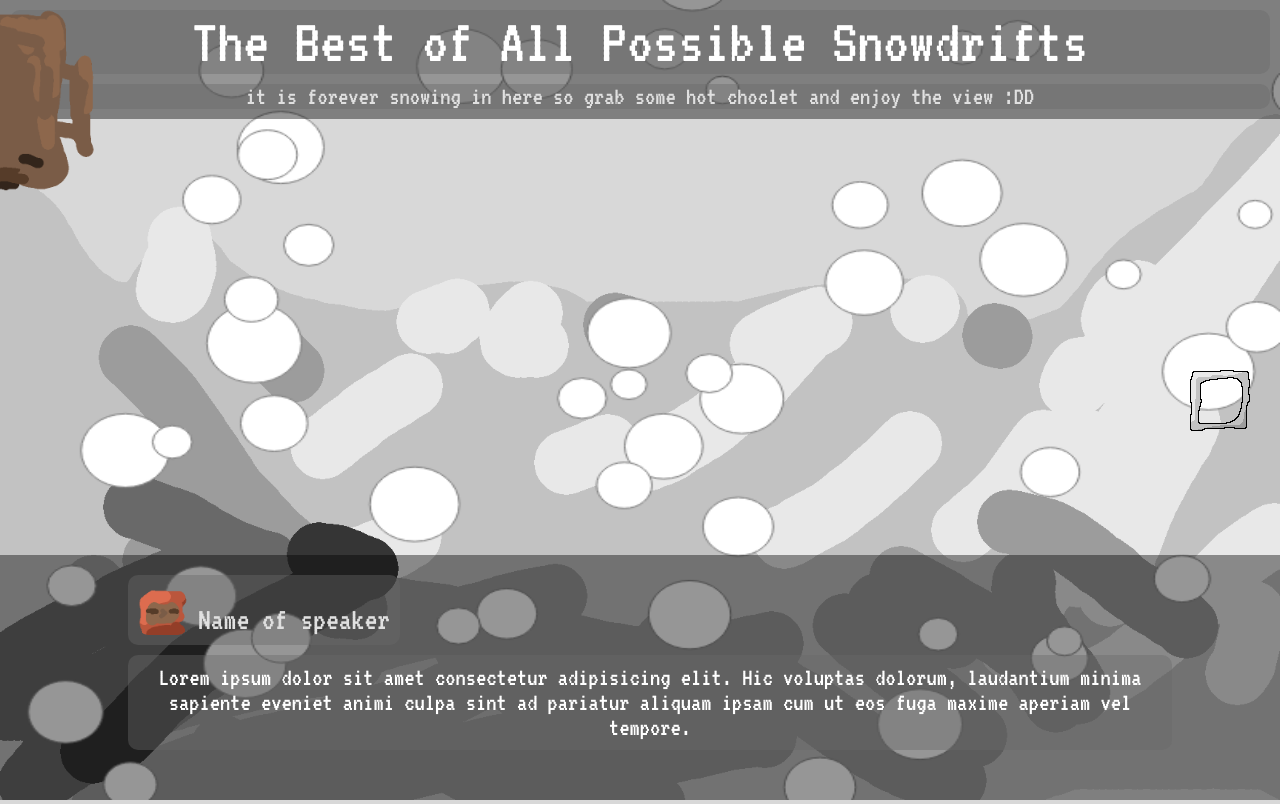
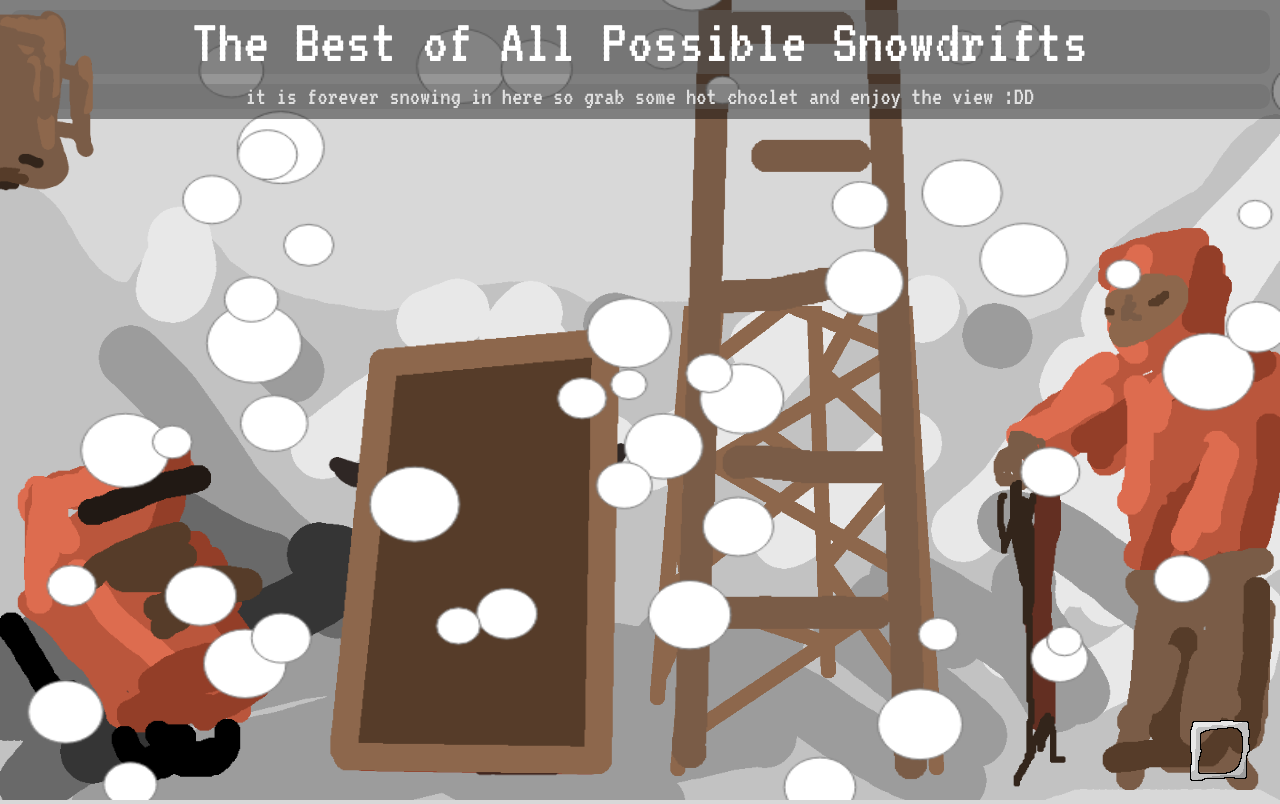
Before and after one commit to officialErnests/Scene69, a plain HTML site: page index.html in a window 1280 px wide. Drawn offline with Linux system fonts and the light colour scheme.

Commit message:
MoreThingies

```diff
--- a/index.html
+++ b/index.html
@@ -13,20 +13,7 @@
     <link href="https://fonts.googleapis.com/css2?family=Pixelify+Sans:wght@700&family=VT323&display=swap" rel="stylesheet">
 </head>
 <body>
-    <div class="place place--closed" id="place">
-        <h1>The Best of All Possible Snowdrifts</h1>
-        <p>it is forever snowing in here so grab some hot choclet and enjoy the view :DD</p>
-    </div>
-    <div class="diologue diologue--closed" id="diologue">
-        <span>
-            <img src="xcf/diologue_test.png" alt="some random">
-            <h1>Name of speaker</h1>
-        </span>
-        <p>
-            Lorem ipsum dolor sit amet consectetur adipisicing elit. Hic voluptas dolorum, laudantium minima sapiente eveniet animi culpa sint ad pariatur aliquam ipsam cum ut eos fuga maxime aperiam vel tempore.
-        </p>
-    </div>
-
+    <!-- z 20 -->
     <div class="backpack backpack--closed" id="backpack">
         <img src="xcf/prototype1_backpack_closed.png" alt="backpack" id="backpack_img">
         <div class="backpack__slots" id="backpack_slot_holder">
@@ -38,13 +25,49 @@
             <input type="image" src="xcf/prototype1_invSlot.png" alt="inv_slot" hidden class="inv_slot">
         </div>
     </div>
+    <!-- z 18 -->
     <div class="hand">
         <input type="image" src="xcf/prototype1_invSlot.png" alt="inv_slot">
     </div>
+    <!-- z 15 -->
+    <div class="diologue diologue--closed" id="diologue">
+        <span>
+            <img src="xcf/diologue_test.png" alt="some random">
+            <h1>Name of speaker</h1>
+        </span>
+        <p>
+            Lorem ipsum dolor sit amet consectetur adipisicing elit. Hic voluptas dolorum, laudantium minima sapiente eveniet animi culpa sint ad pariatur aliquam ipsam cum ut eos fuga maxime aperiam vel tempore.
+        </p>
+    </div>
+    <!-- z 10 -->
+    <div class="place place--closed" id="place">
+        <h1>The Best of All Possible Snowdrifts</h1>
+        <p>it is forever snowing in here so grab some hot choclet and enjoy the view :DD</p>
+    </div>
+    <!-- z 5 -->
+    <canvas class="snowstorm" width="640" height="320" id="snowstorm"></canvas>
+    <!-- z -5 -->
+    <div class="interactables">
+        <div class="interactables__slot">
+            <img src="xcf/prototype1_outside_snowmobile_interact.png" alt="Snowmobile">
+        </div>
+        <div class="interactables__slot">
+            <img src="xcf/prototype1_outside_shop.png" alt="Shop">
+            <img src="xcf/prototype1_outside_shop_interact.png" alt="Shop door">
+        </div>
+        <div class="interactables__slot">
+
+            <img src="xcf/prototype1_outside_tower.png" alt="Tower">
+            <img src="xcf/prototype1_outside_tower_interact.png" acalc(100vh - 20px)lt="Tower ladder">
+        </div>
+        <div class="interactables__slot">
+            <img src="xcf/prototype1_outside_guide_interact.png" alt="Guid">
+        </div>
+    </div>
+    <!-- z -10 -->
     <div class="background">
         <img src="xcf/prototype1_bgsnow.png" alt="snow">
     </div>
-    <canvas class="snowstorm" width="640" height="320" id="snowstorm"></canvas>
     <script src="main.js"></script>
 </body>
 </html>
--- a/main.js
+++ b/main.js
@@ -38,7 +38,7 @@ let held_slot = 0
 slotsInit()
 setTimeout(openPlace, 1000)
 snow()
-openDiologue()
+// openDiologue()
 backpack.addEventListener('click', processBackpack)
 
 
--- a/style.scss
+++ b/style.scss
@@ -11,7 +11,8 @@ $diologue-bg-secondary: #69696969;
 body {
     background-color: $bg;
     margin: 0;
-    height: 100hv;
+    height: 100vh;
+    width: 100vw;
     overflow: hidden;
     transition: 1s;
 }
@@ -134,12 +135,34 @@ h1, p {
         transition: 1s ease-out;
     }
 }
+.interactables {
+    z-index: -5;
+    width: 100vw;
+    height: calc(100vh - 20px);
+    padding-top: 10px;
+    position: absolute;
+    display: flex;
+    justify-content: space-between;
+    &__slot {
+        width: 100%;
+        height: 100%;
+        position: relative;
+        img {
+            bottom: 0;
+            position: absolute;
+            width: 100%;
+            height: initial;
+            object-fit: cover;
+        }
+    }
+}
 .background {
     width: 100vw;
     height: 100vh;
     position: absolute;
     z-index: -10;
     img {
+        position: absolute;
         width: 100%;
         height: 100%;
         object-fit: cover;
@@ -148,8 +171,9 @@ h1, p {
 .hand {
     position: absolute;
     right: 0;
+    bottom: 0;
     width: 100px;
-    height: 100vh;
+    height: 100px;
     display: flex;
     flex-direction: column;
     align-items: center;
```
Also changed, not shown: style.css, xcf/prototype1_outside_guide_interact.png (added), xcf/prototype1_outside_shop.png (added), xcf/prototype1_outside_shop_interact.png (added), xcf/prototype1_outside_snowmobile_interact.png (added), xcf/prototype1_outside_tower.png (added), xcf/prototype1_outside_tower_interact.png (added), 3 other files.
